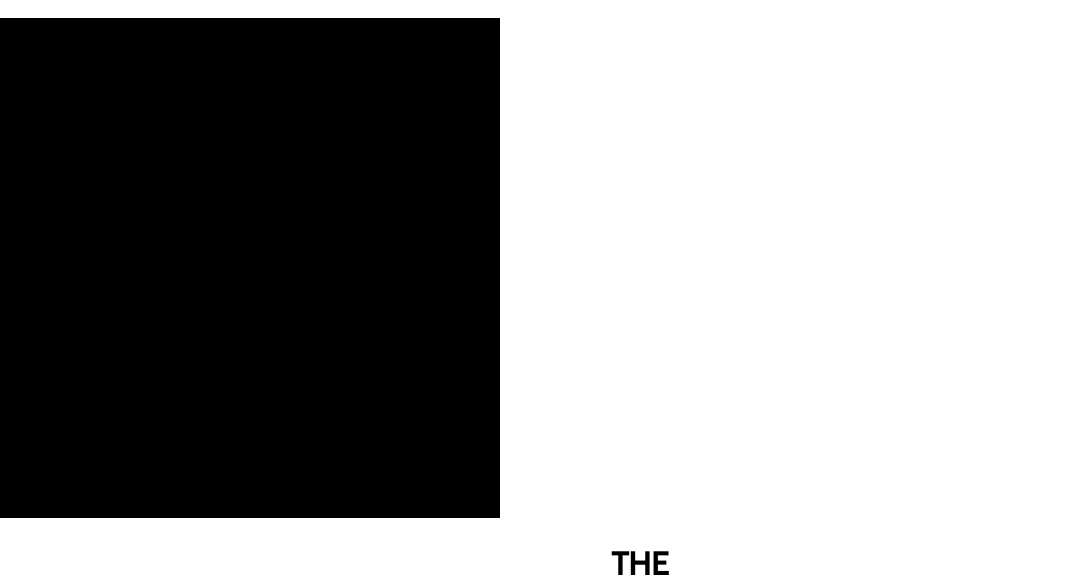
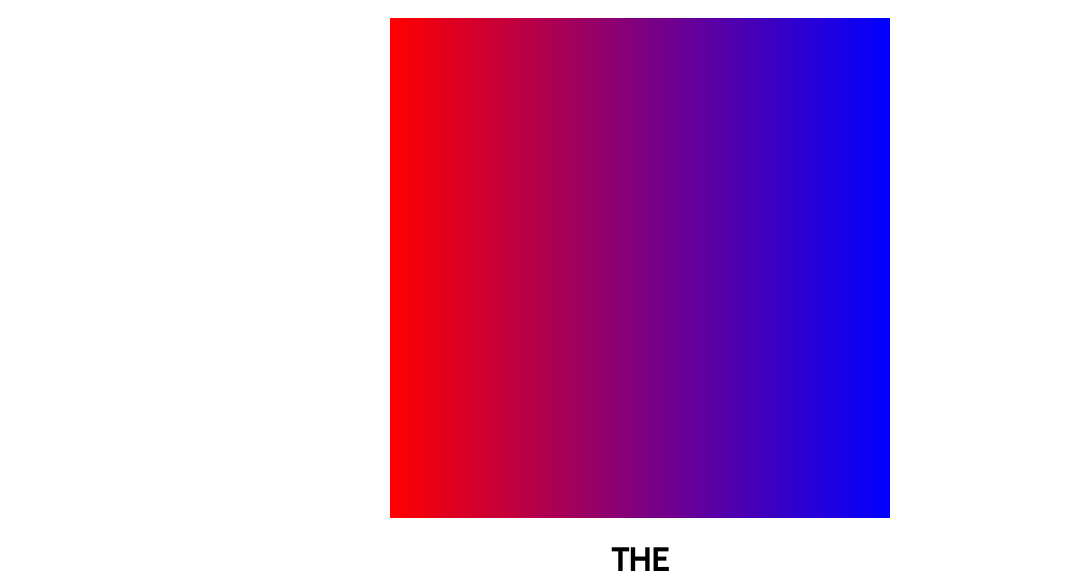
Before and after one commit to PtrStudios/ptrstudios.github.io, a plain HTML site: page index.html in a window 1280 px wide. Shown: the part 271-854 px from the top of the page, without its empty margins (0-1071 px from the left). Drawn offline with nearby package versions, Linux system fonts and the light colour scheme.

Commit message:
Add stuff

```diff
--- a/index.html
+++ b/index.html
@@ -34,7 +34,7 @@
             <h1>
                 Canvas demos.
             </h1>
-            <canvas id="canvas" width="500" height="500" style="background-color: black;"></canvas>
+            <canvas id="hcanvas" width="500" height="500" style="background-color: black;"></canvas>
         </div>
         <h1>
             THE
--- a/script.js
+++ b/script.js
@@ -32,4 +32,12 @@ $(document).ready(function() {
         $(this).css("color","black");
     });
 
+    var hcanvas = $("#hcanvas")[0];
+    var hctx = hcanvas.getContext("2d");
+    var grd = hctx.createLinearGradient(0, 0, hcanvas.width, 0);
+    grd.addColorStop(0, "red");
+    grd.addColorStop(1, "blue");
+    hctx.fillStyle = grd;
+    hctx.fillRect(0, 0, hcanvas.width, hcanvas.height);
+
 });
--- a/style.css
+++ b/style.css
@@ -9,6 +9,11 @@ body {
     font-family: 'Cabin', sans-serif !important;
     margin-top: 20px;
     margin-bottom: 20px;
+}
+
+canvas {
+    display: block;
+    margin: 0 auto;
 }
 
 h1,p {
```
